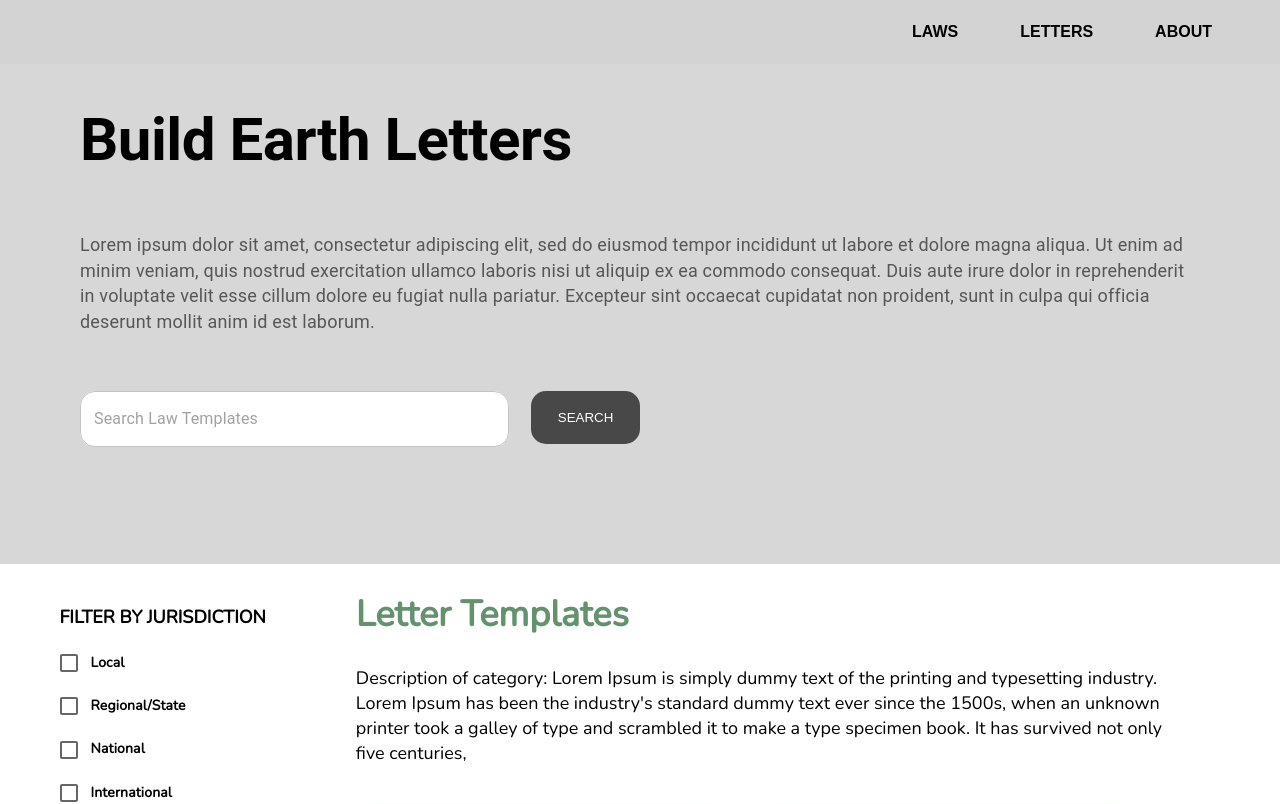
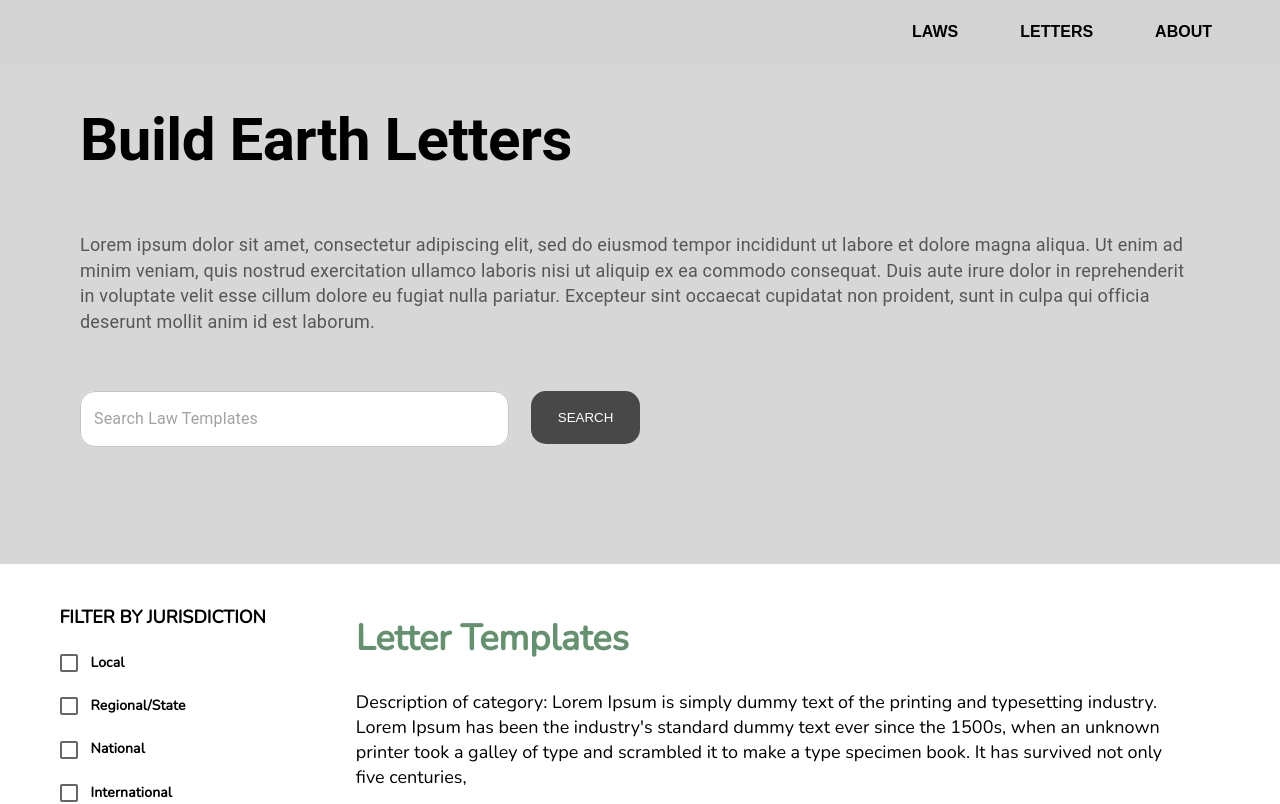
Before and after one commit to cornellh4i/earth-law-center, a React (Create React App) app in the folder client/: page /letters in a window 1280 px wide. Shown: the top 804 px of the page. Built offline with nearby package versions, Linux system fonts and the light colour scheme.

Commit message:
cleaned up class names in law and letter pages

```diff
--- a/client/src/pages/LawsDisplay/LawsDisplay.jsx
+++ b/client/src/pages/LawsDisplay/LawsDisplay.jsx
@@ -22,7 +22,7 @@ const LawsDisplay = () => {
           <MultiSelectFilter ref={select_filter}/>
         </div>
         <div className="content-box">
-          <h1 className="card-title">{category}</h1>
+          <h1 className="card-heading-title">{category}</h1>
           <p className="card-description">Description of category: Lorem Ipsum is simply dummy text of the printing and typesetting industry. Lorem Ipsum has been the industry's standard dummy text ever since the 1500s, when an unknown printer took a galley of type and scrambled it to make a type specimen book. It has survived not only five centuries,</p>
           <div className="card-box">
             <TemplateCard className="law-card" title="Title" summary="Lorem ipsum dolor sit amet, consectetur adipiscing elit, sed do eiusmod tempor incididunt ut labore et dolore magna aliqua."/>
--- a/client/src/pages/LawsDisplay/LawsLettersDisplay.css
+++ b/client/src/pages/LawsDisplay/LawsLettersDisplay.css
@@ -23,7 +23,7 @@
   width: 78%;
 }
 
-.card-title{
+.card-heading-title{
   font-family: 'Nunito';
   font-style: normal;
   font-weight: 700;
--- a/client/src/pages/LettersDisplay/LettersDisplay.jsx
+++ b/client/src/pages/LettersDisplay/LettersDisplay.jsx
@@ -19,7 +19,7 @@ const LettersDisplay = () => {
           <MultiSelectFilter ref={select_filter}/>
         </div>
         <div className="content-box">
-          <h1 className="card-title">Letter Templates</h1>
+          <h1 className="card-heading-title">Letter Templates</h1>
           <p className="card-description">Description of category: Lorem Ipsum is simply dummy text of the printing and typesetting industry. Lorem Ipsum has been the industry's standard dummy text ever since the 1500s, when an unknown printer took a galley of type and scrambled it to make a type specimen book. It has survived not only five centuries,</p>
           <div className="card-box">
             <TemplateCard letter={true} preview={testPic} className="law-card" title="Ecocentric Land" summary="Lorem ipsum dolor sit amet, consectetur adipiscing elit, sed do eiusmod tempor incididunt ut labore et dolore magna aliqua."/>
```
